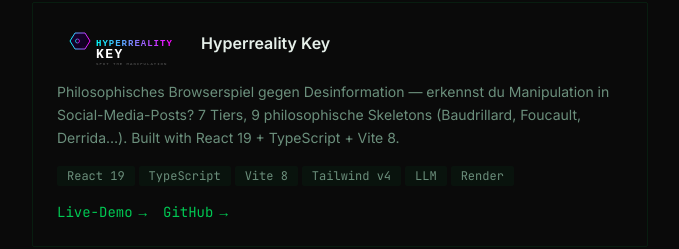
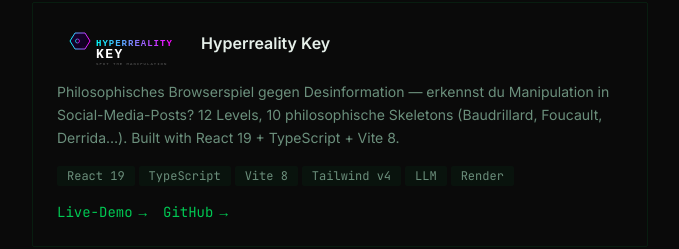
Before and after one commit to grytchyn/cv, a React (Vite) app: page / in a window 1280 px wide. Shown: the part 2945-3194 px from the top of the page, without its empty margins (300-979 px from the left). Built offline with nearby package versions, Linux system fonts and the light colour scheme.

Commit message:
fix: Hyperreality Key — 12 levels, 10 skeletons

```diff
--- a/src/components/Project.tsx
+++ b/src/components/Project.tsx
@@ -12,7 +12,7 @@
   {
     name: 'Hyperreality Key',
     logo: '/hyperreality-logo.svg',
-    desc: 'Philosophisches Browserspiel gegen Desinformation — erkennst du Manipulation in Social-Media-Posts? 7 Tiers, 9 philosophische Skeletons (Baudrillard, Foucault, Derrida…). Built with React 19 + TypeScript + Vite 8.',
+    desc: 'Philosophisches Browserspiel gegen Desinformation — erkennst du Manipulation in Social-Media-Posts? 12 Levels, 10 philosophische Skeletons (Baudrillard, Foucault, Derrida…). Built with React 19 + TypeScript + Vite 8.',
     tags: ['React 19', 'TypeScript', 'Vite 8', 'Tailwind v4', 'LLM', 'Render'],
     demo: 'https://hyperreality-key.onrender.com/',
     github: 'https://github.com/grytchyn/hyperreality-key',
```
Also changed, not shown: 2 other files (tests, documents, lock files or other folders).
